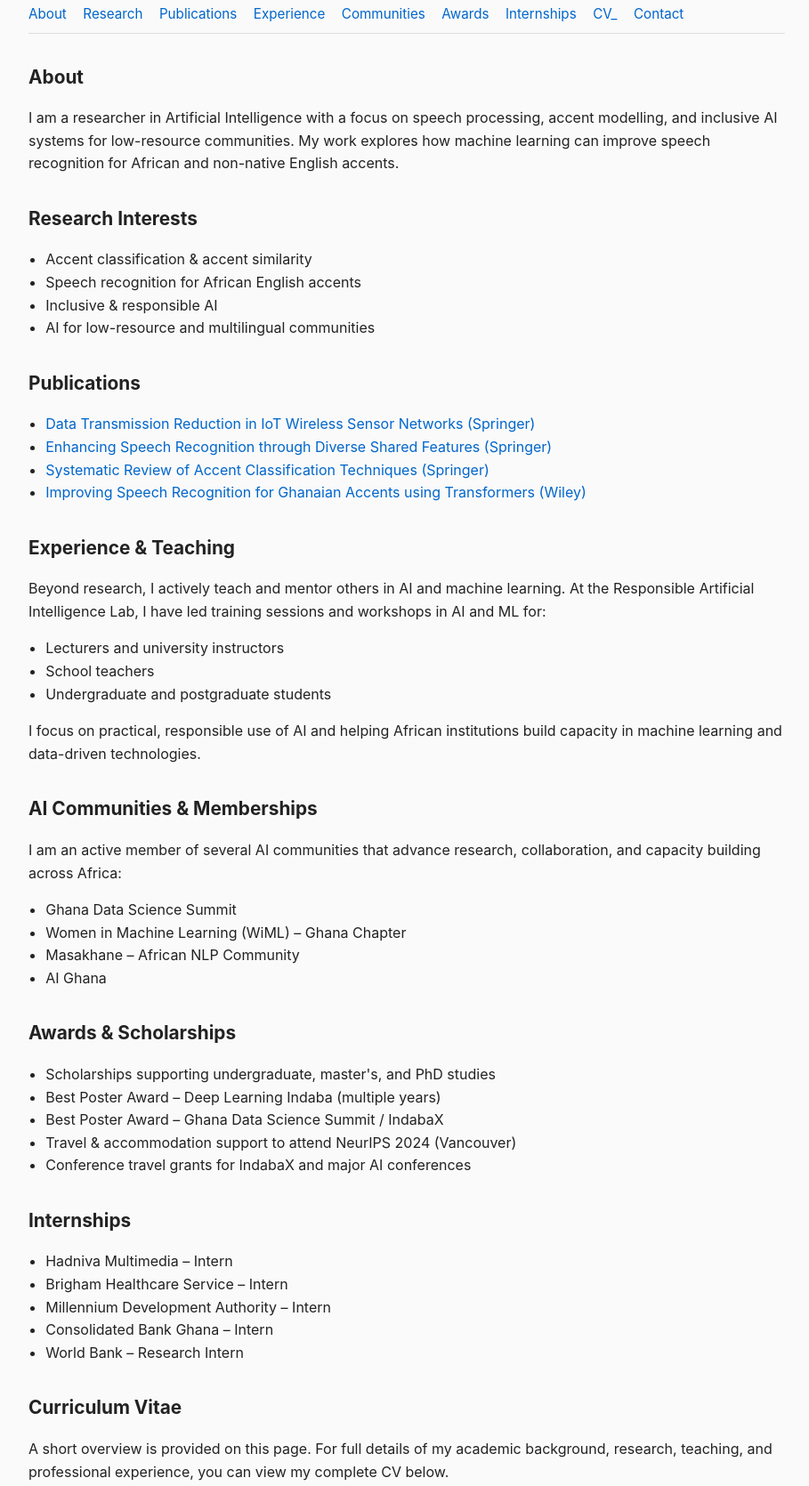
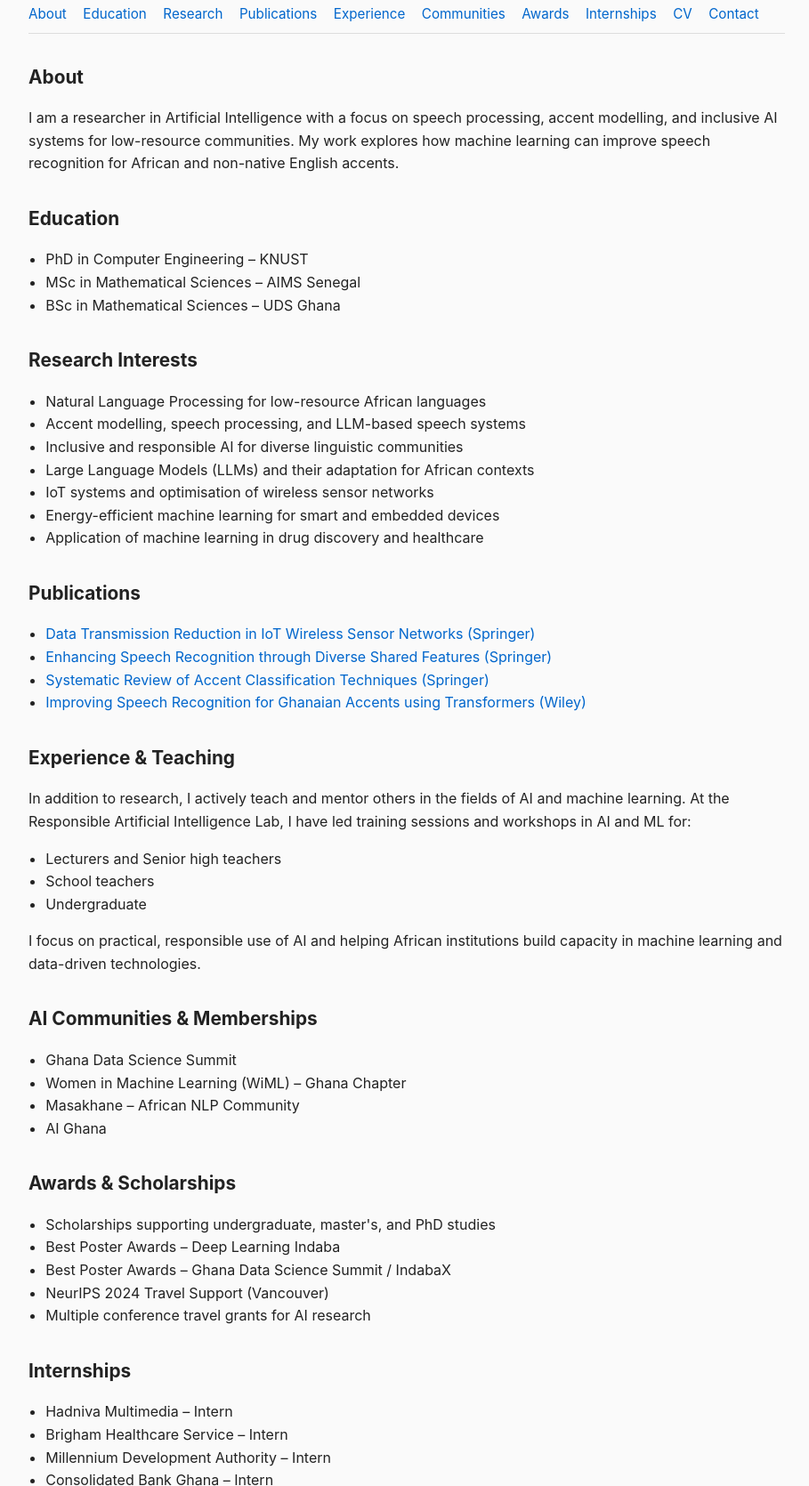
Before and after one commit to myna23/amina-salifu, a plain HTML site: page index.html in a window 1280 px wide. Shown: the part 179-1849 px from the top of the page at 89% size, without its empty margins (183-1092 px from the left). Drawn offline with Linux system fonts and the light colour scheme.

Commit message:
Update index.html

```diff
--- a/index.html
+++ b/index.html
@@ -49,13 +49,14 @@
 
   <nav>
     <a href="#about">About</a>
+    <a href="#education">Education</a>
     <a href="#research">Research</a>
     <a href="#publications">Publications</a>
     <a href="#experience">Experience</a>
     <a href="#communities">Communities</a>
     <a href="#awards">Awards</a>
     <a href="#internships">Internships</a>
-    <a href="#cv">CV_</a>
+    <a href="#cv">CV</a>
     <a href="#contact">Contact</a>
   </nav>
 
@@ -70,16 +71,30 @@
     </p>
   </section>
 
-  <!-- Research Interests -->
+  <!-- Education -->
+  <section id="education">
+    <h2>Education</h2>
+    <ul>
+      <li>PhD in Computer Engineering – KNUST</li>
+      <li>MSc in Mathematical Sciences – AIMS Senegal</li>
+      <li>BSc in Mathematical Sciences – UDS Ghana</li>
+    </ul>
+  </section>
+
+   <!-- Research Interests -->
   <section id="research">
     <h2>Research Interests</h2>
     <ul>
-      <li>Accent classification & accent similarity</li>
-      <li>Speech recognition for African English accents</li>
-      <li>Inclusive & responsible AI</li>
-      <li>AI for low-resource and multilingual communities</li>
+      <li>Natural Language Processing for low-resource African languages</li>
+      <li>Accent modelling, speech processing, and LLM-based speech systems</li>
+      <li>Inclusive and responsible AI for diverse linguistic communities</li>
+      <li>Large Language Models (LLMs) and their adaptation for African contexts</li>
+      <li>IoT systems and optimisation of wireless sensor networks</li>
+      <li>Energy-efficient machine learning for smart and embedded devices</li>
+      <li>Application of machine learning in drug discovery and healthcare</li>
     </ul>
   </section>
+
 
   <!-- Publications -->
   <section id="publications">
@@ -108,18 +123,18 @@
     </ul>
   </section>
 
-  <!-- Experience & Teaching -->
+  <!-- Experience -->
   <section id="experience">
     <h2>Experience & Teaching</h2>
     <p>
-      Beyond research, I actively teach and mentor others in AI and machine learning.
+      In addition to research, I actively teach and mentor others in the fields of AI and machine learning.
       At the Responsible Artificial Intelligence Lab, I have led training sessions and
       workshops in AI and ML for:
     </p>
     <ul>
-      <li>Lecturers and university instructors</li>
+      <li>Lecturers and Senior high teachers</li>
       <li>School teachers</li>
-      <li>Undergraduate and postgraduate students</li>
+      <li>Undergraduate </li>
     </ul>
     <p>
       I focus on practical, responsible use of AI and helping African institutions
@@ -127,10 +142,9 @@
     </p>
   </section>
 
-  <!-- AI Communities & Memberships -->
+  <!-- Communities -->
   <section id="communities">
     <h2>AI Communities & Memberships</h2>
-    <p>I am an active member of several AI communities that advance research, collaboration, and capacity building across Africa:</p>
     <ul>
       <li>Ghana Data Science Summit</li>
       <li>Women in Machine Learning (WiML) – Ghana Chapter</li>
@@ -139,15 +153,15 @@
     </ul>
   </section>
 
-  <!-- Awards & Scholarships -->
+  <!-- Awards -->
   <section id="awards">
     <h2>Awards & Scholarships</h2>
     <ul>
       <li>Scholarships supporting undergraduate, master's, and PhD studies</li>
-      <li>Best Poster Award – Deep Learning Indaba (multiple years)</li>
-      <li>Best Poster Award – Ghana Data Science Summit / IndabaX</li>
-      <li>Travel & accommodation support to attend NeurIPS 2024 (Vancouver)</li>
-      <li>Conference travel grants for IndabaX and major AI conferences</li>
+      <li>Best Poster Awards – Deep Learning Indaba</li>
+      <li>Best Poster Awards – Ghana Data Science Summit / IndabaX</li>
+      <li>NeurIPS 2024 Travel Support (Vancouver)</li>
+      <li>Multiple conference travel grants for AI research</li>
     </ul>
   </section>
 
@@ -167,8 +181,8 @@
   <section id="cv">
     <h2>Curriculum Vitae</h2>
     <p>
-      A short overview is provided on this page. For full details of my academic background,
-      research, teaching, and professional experience, you can view my complete CV below.
+      A short overview is provided here. For full details of my academic background,
+      research, teaching, and experience, you can access my full CV below.
     </p>
     <p>
       <a class="button-link" href="cv.pdf" target="_blank">View Full CV (PDF)</a>
```
